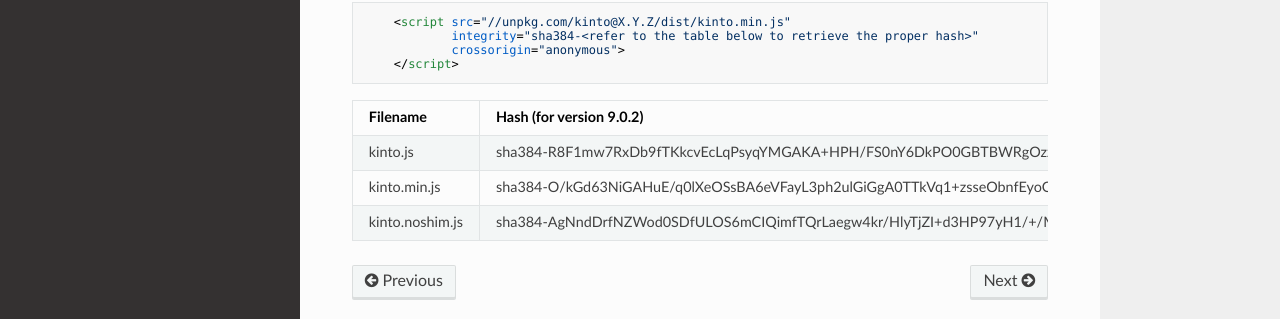
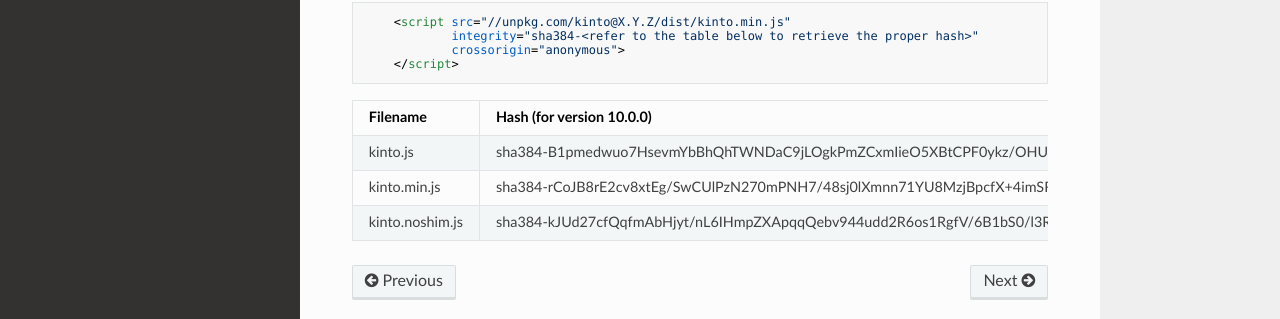
Before and after one commit to Kinto/kinto.js, an MkDocs documentation site: the page built from docs/installation.md, in a window 1280 px wide and 1323 px high. Shown: the part 929-1248 px from the top of the window. Built offline with MkDocs 1.6.1, drawn with Linux system fonts in a browser that asks for light colours; nearby versions of some CDN libraries; old or Windows-style settings are respelled for this version of MkDocs.

Commit message:
Update SRI

````diff
--- a/docs/installation.md
+++ b/docs/installation.md
@@ -37,8 +37,8 @@
     </script>
 ```
 
-| Filename                | Hash (for version 9.0.2)                                                |
+| Filename                | Hash (for version 10.0.0)                                               |
 |-------------------------|-------------------------------------------------------------------------|
-| kinto.js                | sha384-R8F1mw7RxDb9fTKkcvEcLqPsyqYMGAKA+HPH/FS0nY6DkPO0GBTBWRgOzzHx5y8m |
-| kinto.min.js            | sha384-O/kGd63NiGAHuE/q0lXeOSsBA6eVFayL3ph2ulGiGgA0TTkVq1+zsseObnfEyoQ0 |
-| kinto.noshim.js         | sha384-AgNndDrfNZWod0SDfULOS6mCIQimfTQrLaegw4kr/HlyTjZI+d3HP97yH1/+/MyT |
+| kinto.js                | sha384-B1pmedwuo7HsevmYbBhQhTWNDaC9jLOgkPmZCxmIieO5XBtCPF0ykz/OHUckRhsY |
+| kinto.min.js            | sha384-rCoJB8rE2cv8xtEg/SwCUlPzN270mPNH7/48sj0lXmnn71YU8MzjBpcfX+4imSR/ |
+| kinto.noshim.js         | sha384-kJUd27cfQqfmAbHjyt/nL6IHmpZXApqqQebv944udd2R6os1RgfV/6B1bS0/l3Rp |
````
